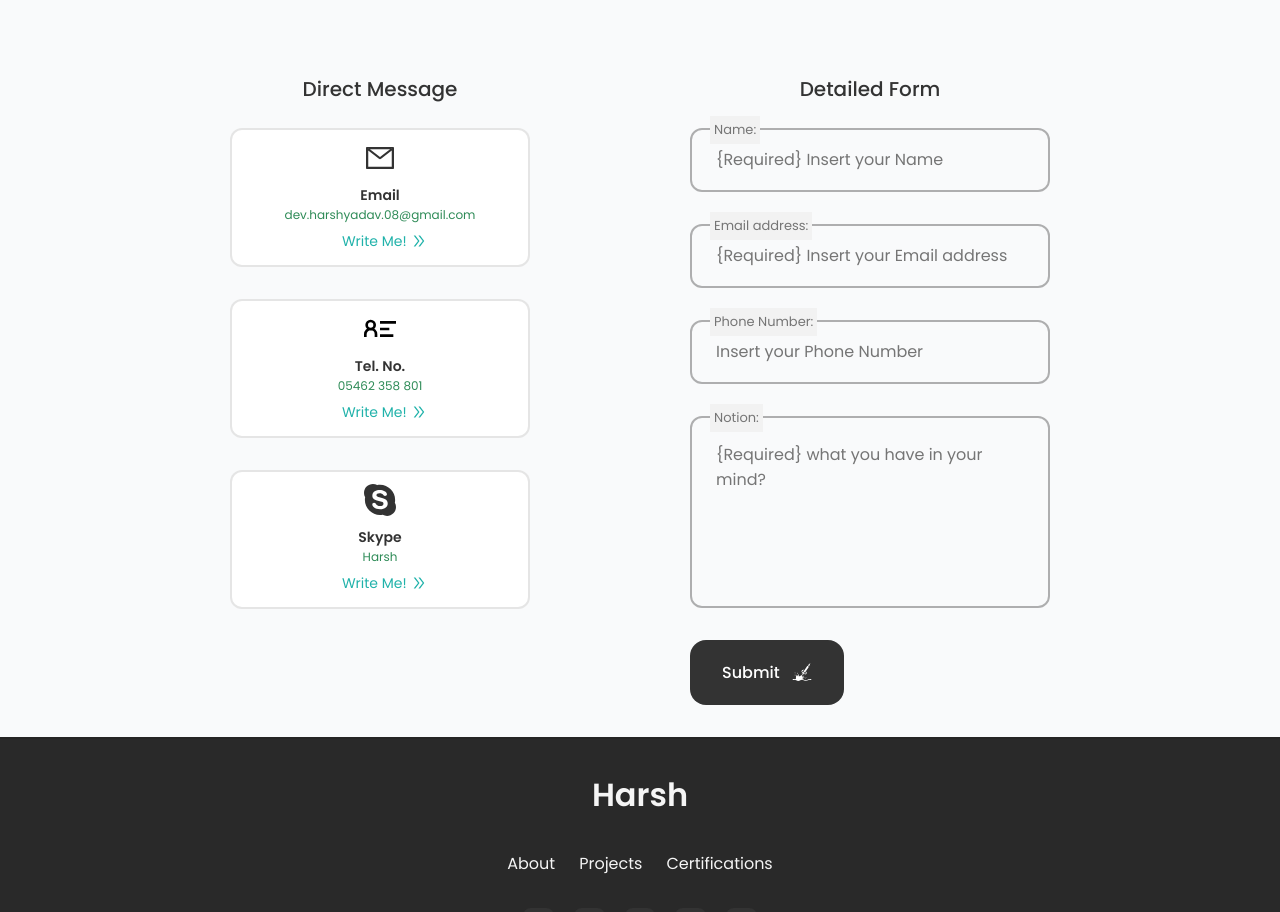
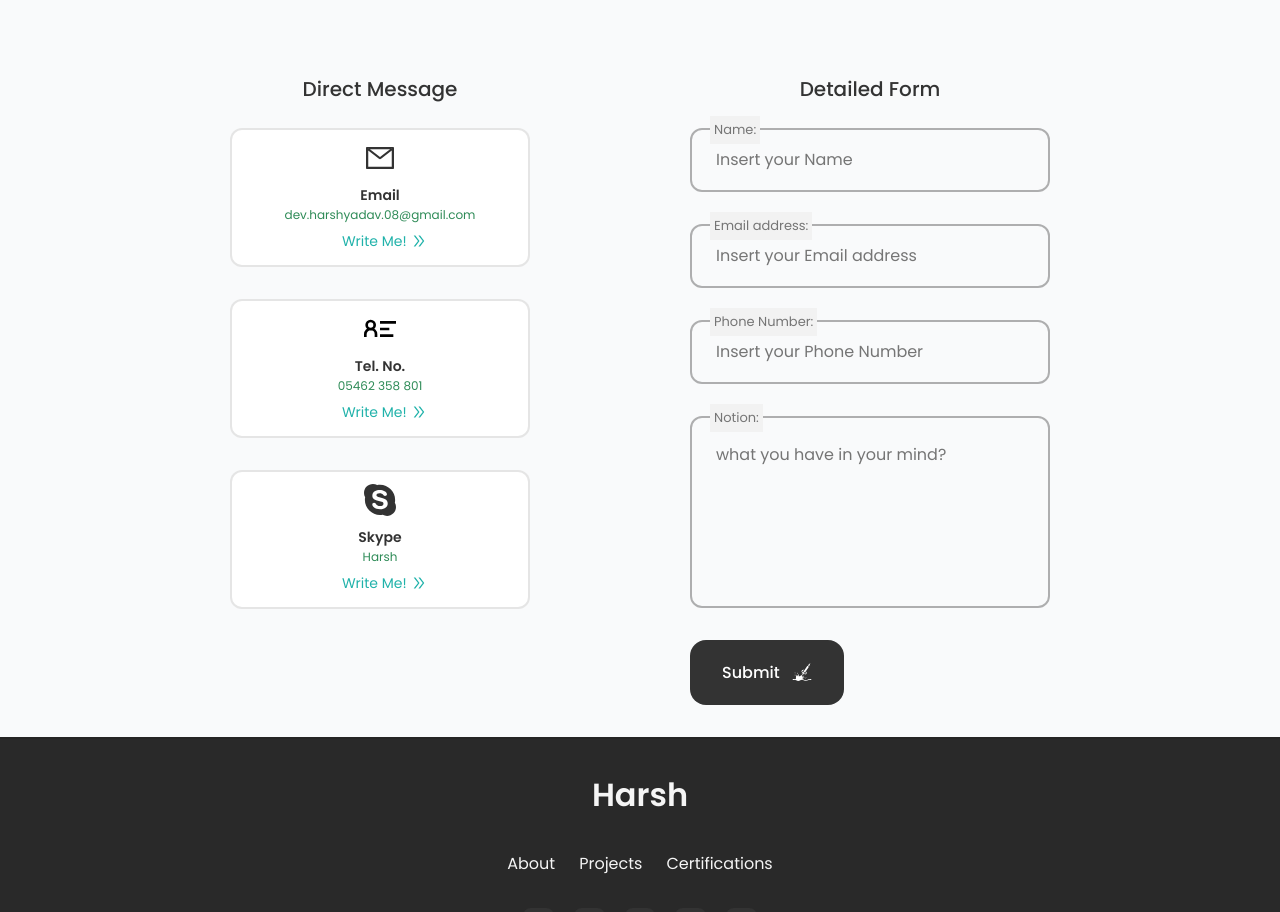
Before and after one commit to VigorousyT/Projects, a React (Create React App) app in the folder portfolio-react-app/: page / in a window 1280 px wide. Shown: the part 4747-5659 px from the top of the page. Built offline with nearby package versions, Linux system fonts and the light colour scheme; the HTML template or start-up script is replaced by a standard one.

Commit message:
.upto Contacts

```diff
--- a/portfolio-react-app/src/components/Contact/Contact.jsx
+++ b/portfolio-react-app/src/components/Contact/Contact.jsx
@@ -94,7 +94,7 @@ function Contact() {
                   type="text"
                   name="name"
                   className="contact__form-input"
-                  placeholder="{Required} Insert your Name"
+                  placeholder="Insert your Name"
                   maxLength={30}
                   required
                 />
@@ -108,7 +108,7 @@ function Contact() {
                   type="email"
                   name="email"
                   className="contact__form-input"
-                  placeholder="{Required} Insert your Email address"
+                  placeholder="Insert your Email address"
                   maxLength={80}
                   required
                 />
@@ -138,7 +138,7 @@ function Contact() {
                   cols="30"
                   rows="10"
                   className="contact__form-input"
-                  placeholder="{Required} what you have in your mind?"
+                  placeholder="what you have in your mind?"
                   required
                 ></textarea>
               </div>
```
Also changed, not shown: 26 other files (tests, documents, lock files or other folders).
